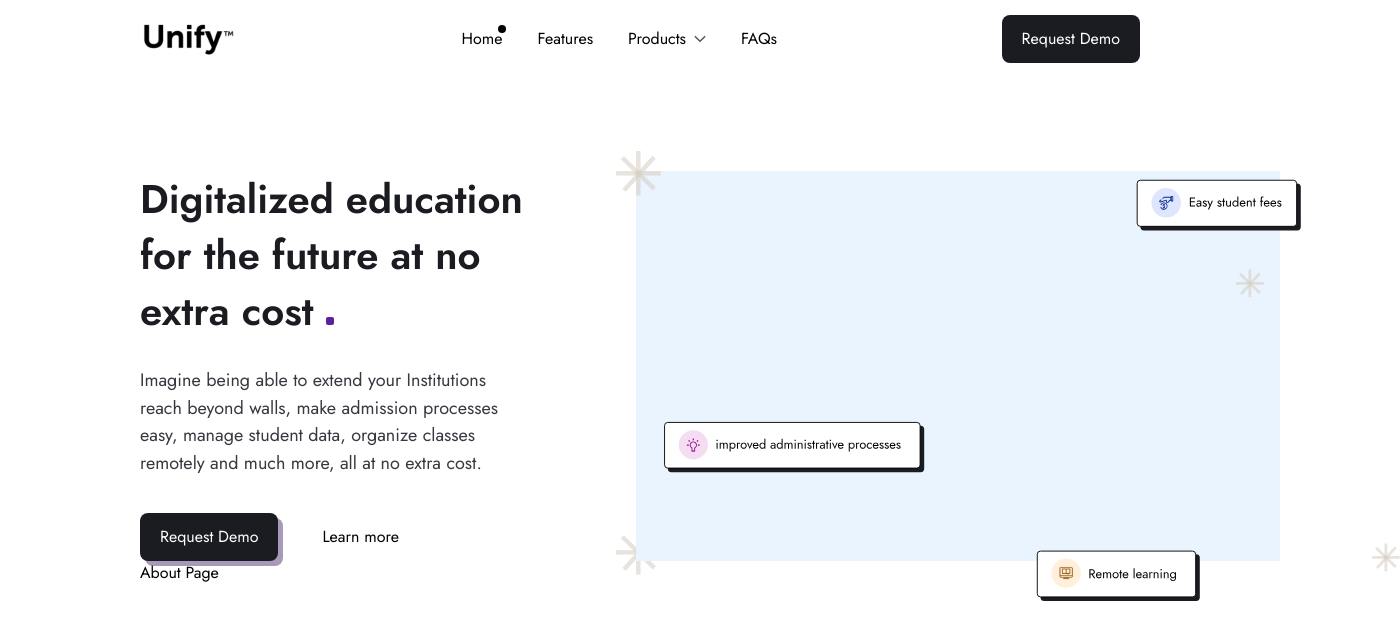
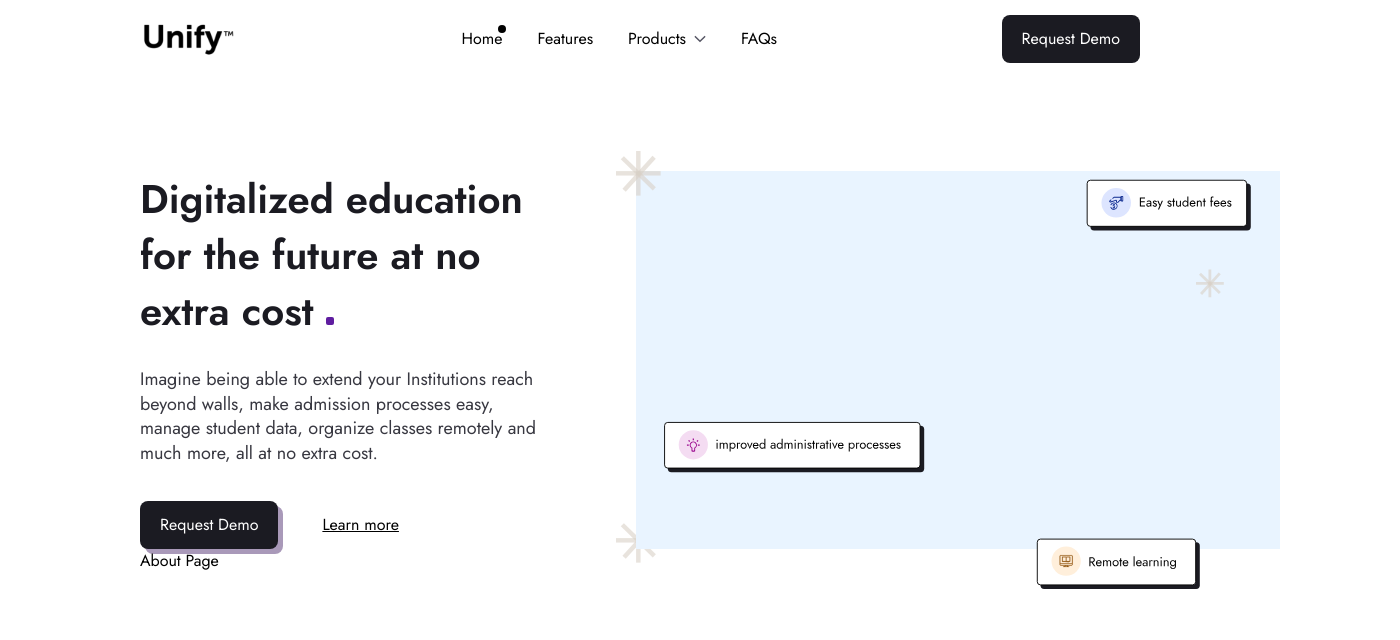
Before and after one commit to geekmaros/unify, a Vue app: page / in a window 1280 px wide. Shown: the top 640 px of the page, 1400 px wide, since content can reach past the window. Built offline with nearby package versions, Linux system fonts and the light colour scheme.

Commit message:
feature/ made landing responsive

```diff
--- a/src/components/Navbar.vue
+++ b/src/components/Navbar.vue
@@ -1,6 +1,6 @@
 <template>
   <nav
-    class="p-4 lg:px-140px lg:py-15px flex items-center justify-between border-b-2 md:border-none"
+    class="p-4 lg:px-140px lg:py-15px md:px-70px flex items-center justify-between border-b-2 md:border-none"
   >
     <img src="../assets/logo.svg" alt="Company Logo" />
     <div class="links hidden md:flex">
--- a/src/views/Home/Sections/Landing.vue
+++ b/src/views/Home/Sections/Landing.vue
@@ -1,8 +1,8 @@
 <template>
-  <main class="pl-140px pt-93px">
-    <div>
+  <main class="lg:pl-140px pt-11 lg:pt-93px md:pl-70px  pl-3 lg:text-left">
+    <div class="landing-container mt-[120px] lg:mt-0 ">
       <h2
-        class="text-40px font-semibold max-w-400px leading-56 text-unify-primary"
+        class="text-[32px] max-w-[316px] leading-[44.8px] text-center mx-auto font-semibold sm:text-[40px] sm:max-w-[500px] lg:text-400px lg:max-w-400px  sm:leading-56 text-unify-primary lg:text-left lg:mx-0"
       >
         Digitalized education for the future at no extra cost
         <span
@@ -10,26 +10,27 @@
         ></span>
       </h2>
       <p
-        class="w-385px text-lg leading-[1.733rem] text-unify-dark-200 font-normal mt-7"
+        class="max-w-[343px] text-center text-[16px] leading-[24.64px] text-unify-dark-200 mx-auto font-normal mt-7 sm:max-w-[400px] sm:text-[18px] lg:text-left lg:mx-0 lg:mx-0"
       >
         Imagine being able to extend your Institutions reach beyond walls, make
         admission processes easy, manage student data, organize classes remotely
         and much more, all at no extra cost.
       </p>
-      <div class="flex items-center mt-35px">
+      <div class="flex justify-center md:justify-start items-center mt-35px">
         <BtnVue message="Request Demo" class="shadow-btn" />
-        <span class="ml-11">Learn more</span>
+        <span class="ml-11 underline">Learn more</span>
       </div>
     </div>
-    <div class="bg-unify-landing relative">
+    <div class="bg-unify-landing relative svg-container">
       <svg
         width="164"
         height="51"
         viewBox="0 0 164 51"
         fill="none"
         xmlns="http://www.w3.org/2000/svg"
-        class="absolute left-[400px] bottom-[-40px]"
+        class="absolute left-[150px] md:left-[300px] lg:left-[350px] xl:left-[400px] bottom-[-40px] "
       >
+      <!-- class="absolute md:left-[200px] lg:left-[330px] xl:left-[450px] top-2" -->
         <rect
           x="4.49414"
           y="4.30762"
@@ -86,7 +87,7 @@
         viewBox="0 0 165 52"
         fill="none"
         xmlns="http://www.w3.org/2000/svg"
-        class="absolute left-[500px] top-2"
+        class="absolute  left-[160px] sm:left-[400px] md:left-[450px] lg:left-[330px] xl:left-[450px] top-2"
       >
         <rect
           x="4.39648"
@@ -302,49 +303,7 @@
         viewBox="0 0 45 45"
         fill="none"
         xmlns="http://www.w3.org/2000/svg"
-        class="absolute w-7 left-[37.5rem] top-[5.625rem]"
-      >
-        <rect
-          opacity="0.6"
-          x="20.0918"
-          width="4.4648"
-          height="44.648"
-          fill="#D9D1C7"
-        />
-        <rect
-          opacity="0.6"
-          y="24.5564"
-          width="4.4648"
-          height="44.648"
-          transform="rotate(-90 0 24.5564)"
-          fill="#D9D1C7"
-        />
-        <rect
-          opacity="0.6"
-          x="4.7793"
-          y="8.34082"
-          width="4.4648"
-          height="44.648"
-          transform="rotate(-45.7345 4.7793 8.34082)"
-          fill="#D9D1C7"
-        />
-        <rect
-          opacity="0.6"
-          x="36.4824"
-          y="4.73535"
-          width="4.4648"
-          height="44.648"
-          transform="rotate(42.2479 36.4824 4.73535)"
-          fill="#D9D1C7"
-        />
-      </svg>
-      <svg
-        width="45"
-        height="45"
-        viewBox="0 0 45 45"
-        fill="none"
-        xmlns="http://www.w3.org/2000/svg"
-        class="absolute left-[46rem] w-7 bottom-[-1.2rem]"
+        class="absolute w-7 lg:left-[30rem] xl:left-[35rem] top-[5.625rem]"
       >
         <rect
           opacity="0.6"
@@ -392,6 +351,30 @@ import BtnVue from "../../../components/Btn.vue";
 <style scoped>
 main {
   display: grid;
-  grid-template-columns: 1fr 1.3fr;
+  grid-template-rows: 1fr 1fr;
+}
+
+.svg-container {
+    grid-area: 1/1;
+}
+
+/* @media (min-width: 640px) {
+
+    } */
+@media (min-width: 768px) {
+
+}
+@media (min-width: 1024px) {
+  main {
+    display: grid;
+    grid-template-columns: 1fr 1.3fr;
+  }
+  .svg-container{
+      grid-area: auto;
+  }
+}
+@media (min-width: 1280px) {
+}
+@media (min-width: 1526px) {
 }
 </style>
```
